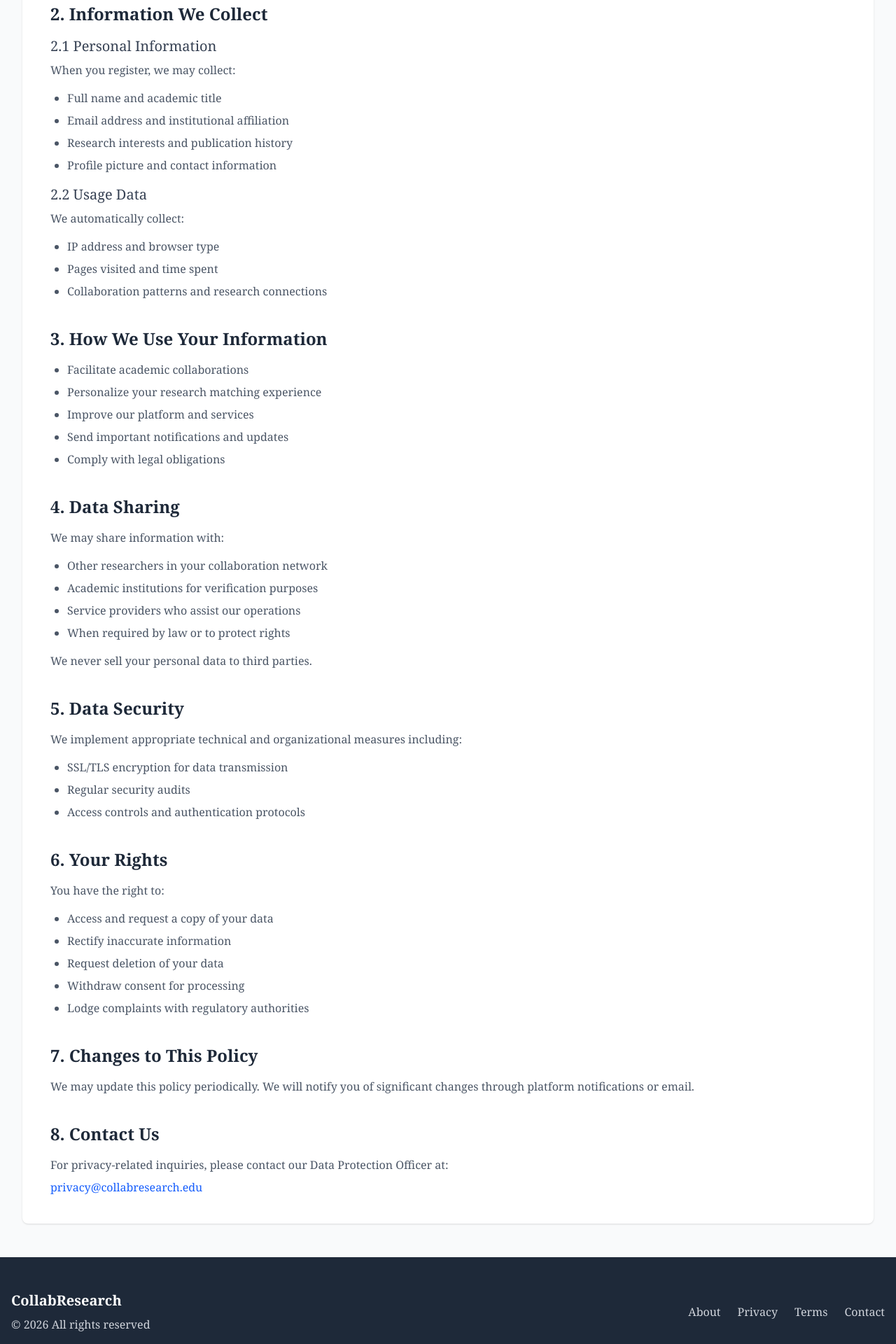
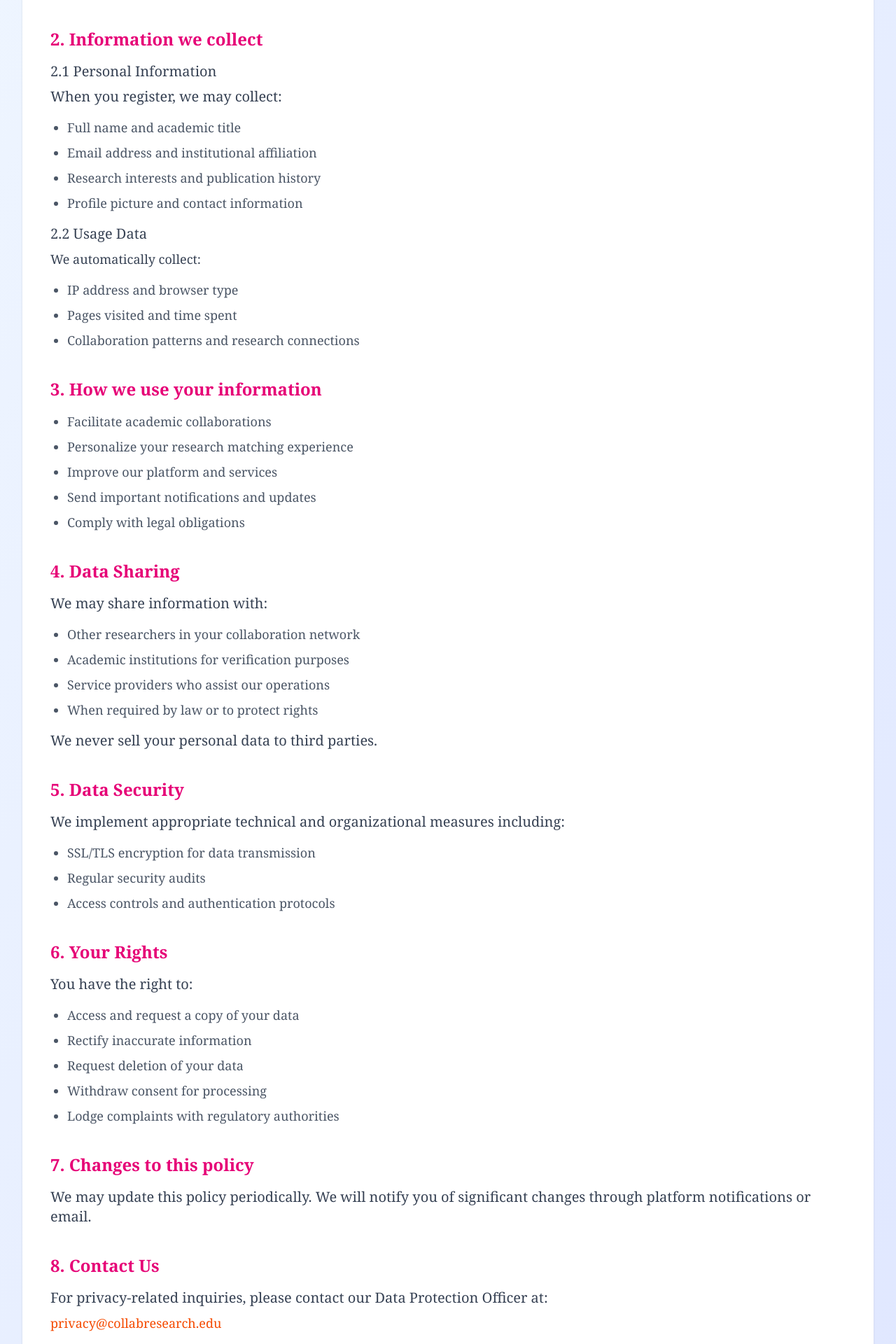
Before and after one commit to minhazarnob/Collab_Research, a React (Vite) app in the folder vite-project/: page /privacy in a window 1280 px wide. Shown: the part 400-2320 px from the top of the page at 70% size. Built offline with nearby package versions, Linux system fonts and the light colour scheme.

Commit message:
privacy page modified

```diff
--- a/vite-project/src/App.jsx
+++ b/vite-project/src/App.jsx
@@ -2,13 +2,13 @@
 import { BrowserRouter, Routes, Route } from "react-router-dom";
 import Home from "./pages/Home";
 import Login from "./pages/Login";
-import Register from "./Components/Register";
+import Register from "./pages/Register";
 import Landing from "./Components/Landing";
 import Profile from "./Components/Profile";
 import AddResearch from "./pages/AddResearch";
 import AddPublishedResearch from "./pages/AddPublishedResearch";
 import About from "./pages/About";
-import Privacy from './Components/Privacy';
+import Privacy from './pages/Privacy';
 import Contact from "./pages/Contact";
 import VerifyEmail from "./Components/VerifyEmail";
 import AddResearchForm from "./pages/AddResearchForm";
--- a/vite-project/src/Components/Privacy.jsx
+++ b/vite-project/src/pages/Privacy.jsx
@@ -1,9 +1,11 @@
-import React from 'react';
+
 import { Link } from 'react-router-dom';
 
 const Privacy = () => {
+
   return (
-    <div className="min-h-screen bg-gray-50">
+    <div className="min-h-screen bg-gradient-to-br from-blue-50 to-indigo-100">
+
       {/* Header */}
       <header className="bg-white shadow-sm">
         <div className="max-w-7xl mx-auto py-4 px-4 sm:px-6 lg:px-8 flex justify-between items-center">
@@ -20,24 +22,26 @@ const Privacy = () => {
       <main className="max-w-7xl mx-auto py-12 px-4 sm:px-6 lg:px-8">
         <div className="bg-white shadow overflow-hidden rounded-lg">
           <div className="px-6 py-8 sm:p-10">
-            <h1 className="text-3xl font-bold text-gray-900 mb-8">Privacy Policy</h1>
-            <p className="text-gray-600 mb-6">Last updated: {new Date().toLocaleDateString()}</p>
+            <h3 className="text-4xl font-bold mb-6 bg-clip-text text-transparent bg-gradient-to-r from-orange-600 to-pink-800">Privacy policy</h3>
+            <p className="text-gray-700 mb-6 text-lg">
+              Last updated: <span className="text-gray-600 text-lg font-bold">{new Date().toLocaleDateString()}</span>
+            </p>
 
             <div className="prose max-w-none">
               <section className="mb-10">
-                <h2 className="text-2xl font-semibold text-gray-800 mb-4">1. Introduction</h2>
-                <p className="text-gray-600 mb-4">
+                <h3 className="text-2xl font-semibold text-pink-600 mb-4">1. Introduction</h3>
+                <p className="text-gray-700 text-xl mb-4">
                   Welcome to CollabResearch ("we," "our," or "us"). We are committed to protecting your privacy. This Privacy Policy explains how we collect, use, disclose, and safeguard your information when you use our academic collaboration platform.
                 </p>
               </section>
 
               <section className="mb-10">
-                <h2 className="text-2xl font-semibold text-gray-800 mb-4">2. Information We Collect</h2>
+                <h3 className="text-2xl font-semibold text-pink-600 mb-4">2. Information we collect</h3>
                 <h3 className="text-xl font-medium text-gray-700 mb-2">2.1 Personal Information</h3>
-                <p className="text-gray-600 mb-4">
+                <p className="text-gray-700 text-xl mb-4">
                   When you register, we may collect:
                 </p>
-                <ul className="list-disc pl-6 text-gray-600 mb-4 space-y-2">
+                <ul className="list-disc pl-6 text-gray-600 mb-4 space-y-2 text-lg">
                   <li>Full name and academic title</li>
                   <li>Email address and institutional affiliation</li>
                   <li>Research interests and publication history</li>
@@ -45,10 +49,10 @@ const Privacy = () => {
                 </ul>
 
                 <h3 className="text-xl font-medium text-gray-700 mb-2">2.2 Usage Data</h3>
-                <p className="text-gray-600 mb-4">
+                <p className="text-gray-700 mb-4 text-lg">
                   We automatically collect:
                 </p>
-                <ul className="list-disc pl-6 text-gray-600 mb-4 space-y-2">
+                <ul className="list-disc pl-6 text-gray-600 mb-4 space-y-2 text-lg">
                   <li>IP address and browser type</li>
                   <li>Pages visited and time spent</li>
                   <li>Collaboration patterns and research connections</li>
@@ -56,8 +60,8 @@ const Privacy = () => {
               </section>
 
               <section className="mb-10">
-                <h2 className="text-2xl font-semibold text-gray-800 mb-4">3. How We Use Your Information</h2>
-                <ul className="list-disc pl-6 text-gray-600 mb-4 space-y-2">
+                <h3 className="text-2xl font-semibold text-pink-600 mb-4">3. How we use your information</h3>
+                <ul className="list-disc pl-6 text-gray-600 mb-4 space-y-2 text-lg">
                   <li>Facilitate academic collaborations</li>
                   <li>Personalize your research matching experience</li>
                   <li>Improve our platform and services</li>
@@ -67,27 +71,23 @@ const Privacy = () => {
               </section>
 
               <section className="mb-10">
-                <h2 className="text-2xl font-semibold text-gray-800 mb-4">4. Data Sharing</h2>
-                <p className="text-gray-600 mb-4">
-                  We may share information with:
-                </p>
-                <ul className="list-disc pl-6 text-gray-600 mb-4 space-y-2">
+                <h3 className="text-2xl font-semibold text-pink-600 mb-4">4. Data Sharing</h3>
+                <p className="text-gray-700 mb-4 text-xl">We may share information with:</p>
+                <ul className="list-disc pl-6 text-gray-600 mb-4 space-y-2 text-lg">
                   <li>Other researchers in your collaboration network</li>
                   <li>Academic institutions for verification purposes</li>
                   <li>Service providers who assist our operations</li>
                   <li>When required by law or to protect rights</li>
                 </ul>
-                <p className="text-gray-600">
-                  We never sell your personal data to third parties.
-                </p>
+                <p className="text-gray-700 text-xl">We never sell your personal data to third parties.</p>
               </section>
 
               <section className="mb-10">
-                <h2 className="text-2xl font-semibold text-gray-800 mb-4">5. Data Security</h2>
-                <p className="text-gray-600 mb-4">
+                <h3 className="text-2xl font-semibold text-pink-600 mb-4">5. Data Security</h3>
+                <p className="text-gray-700 mb-4 text-xl">
                   We implement appropriate technical and organizational measures including:
                 </p>
-                <ul className="list-disc pl-6 text-gray-600 mb-4 space-y-2">
+                <ul className="list-disc pl-6 text-gray-600 mb-4 space-y-2 text-lg">
                   <li>SSL/TLS encryption for data transmission</li>
                   <li>Regular security audits</li>
                   <li>Access controls and authentication protocols</li>
@@ -95,11 +95,9 @@ const Privacy = () => {
               </section>
 
               <section className="mb-10">
-                <h2 className="text-2xl font-semibold text-gray-800 mb-4">6. Your Rights</h2>
-                <p className="text-gray-600 mb-4">
-                  You have the right to:
-                </p>
-                <ul className="list-disc pl-6 text-gray-600 mb-4 space-y-2">
+                <h3 className="text-2xl font-semibold text-pink-600 mb-4">6. Your Rights</h3>
+                <p className="text-gray-700 mb-4 text-xl">You have the right to:</p>
+                <ul className="list-disc pl-6 text-gray-600 mb-4 space-y-2 text-lg">
                   <li>Access and request a copy of your data</li>
                   <li>Rectify inaccurate information</li>
                   <li>Request deletion of your data</li>
@@ -109,19 +107,20 @@ const Privacy = () => {
               </section>
 
               <section className="mb-10">
-                <h2 className="text-2xl font-semibold text-gray-800 mb-4">7. Changes to This Policy</h2>
-                <p className="text-gray-600 mb-4">
+                <h3 className="text-2xl font-semibold text-pink-600 mb-4">7. Changes to this policy</h3>
+                <p className="text-gray-700 mb-4 text-xl">
                   We may update this policy periodically. We will notify you of significant changes through platform notifications or email.
                 </p>
               </section>
 
               <section>
-                <h2 className="text-2xl font-semibold text-gray-800 mb-4">8. Contact Us</h2>
-                <p className="text-gray-600">
+                <h3 className="text-2xl font-semibold text-pink-600 mb-4">8. Contact Us</h3>
+                <p className="text-gray-700 text-xl">
                   For privacy-related inquiries, please contact our Data Protection Officer at:
                 </p>
-                <p className="text-blue-600 mt-2">privacy@collabresearch.edu</p>
+                <p className="text-orange-600 mt-2 text-lg">privacy@collabresearch.edu</p>
               </section>
+
             </div>
           </div>
         </div>
@@ -132,18 +131,19 @@ const Privacy = () => {
         <div className="max-w-7xl mx-auto">
           <div className="flex flex-col md:flex-row justify-between items-center">
             <div className="mb-6 md:mb-0">
-              <h3 className="text-white text-xl font-bold mb-2">CollabResearch</h3>
-              <p>© {new Date().getFullYear()} All rights reserved</p>
+              <h3 className="text-white text-2xl font-bold mb-2">CollabResearch</h3>
+              <p className="text-lg font-normal">© {new Date().getFullYear()} All rights reserved</p>
             </div>
             <div className="flex space-x-6">
-              <Link to="/about" className="hover:text-white">About</Link>
-              <Link to="/privacy" className="hover:text-white">Privacy</Link>
-              <Link to="/terms" className="hover:text-white">Terms</Link>
-              <Link to="/contact" className="hover:text-white">Contact</Link>
+              <Link to="/about" className="hover:text-white text-lg">About</Link>
+              <Link to="/privacy" className="hover:text-white text-lg">Privacy</Link>
+              <Link to="/terms" className="hover:text-white text-lg">Terms</Link>
+              <Link to="/contact" className="hover:text-white text-lg">Contact</Link>
             </div>
           </div>
         </div>
       </footer>
+
     </div>
   );
 };
```
Also changed, not shown: vite-project/src/pages/Register.jsx (renamed from vite-project/src/Components/Register.jsx).
